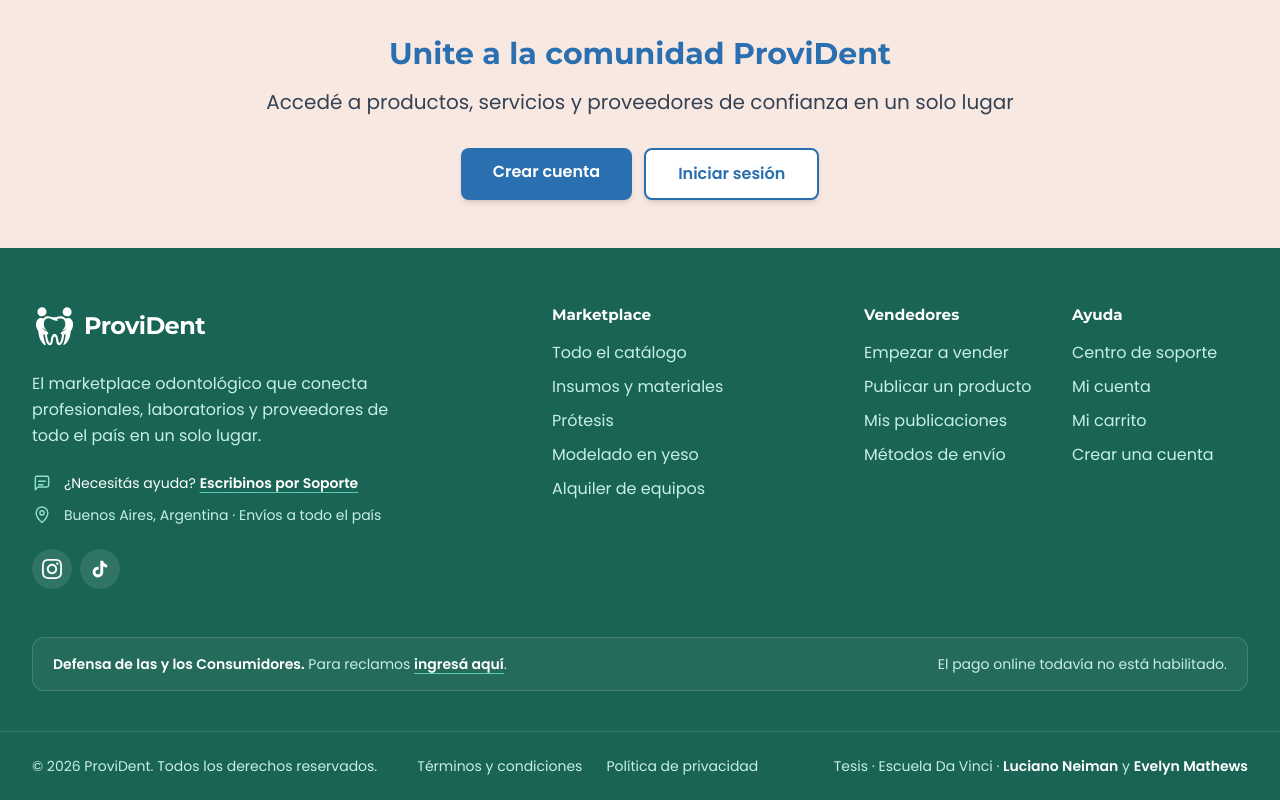
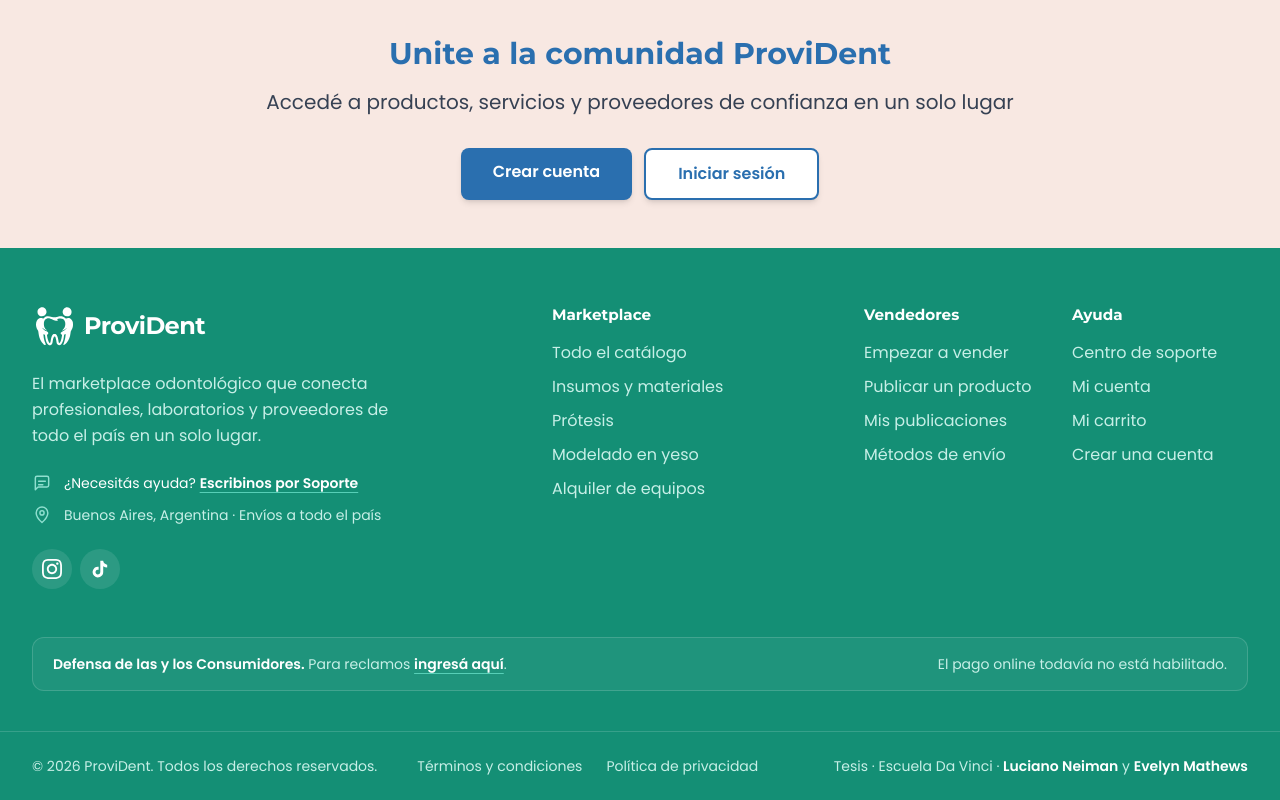
Before and after one commit to EvelynMathews/TESIS-ProviDent-LucianoNeiman-EvelynMathews, a Vue app: page / in a window 1280 px wide. Shown: the part 3734-4534 px from the top of the page. Built offline with nearby package versions, Linux system fonts and the light colour scheme; no server answers; the database is empty.

Commit message:
aclaro el color del footer

```diff
--- a/src/components/Footer.vue
+++ b/src/components/Footer.vue
@@ -40,7 +40,7 @@ export default {
 </script>
 
 <template>
-    <footer class="bg-secondary-700 text-white" aria-labelledby="footer-heading">
+    <footer class="bg-[#148F75] text-white" aria-labelledby="footer-heading">
         <h2 id="footer-heading" class="sr-only">Información de ProviDent</h2>
 
         <div class="max-w-7xl mx-auto px-4 sm:px-6 lg:px-8 pt-14 pb-10">
```
